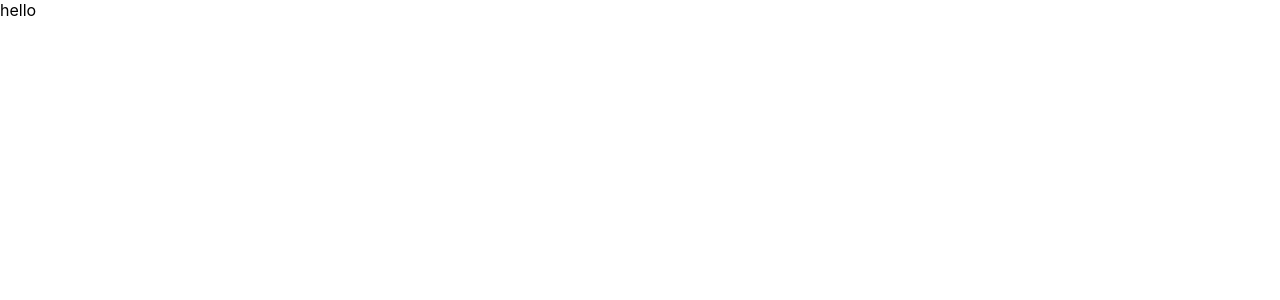
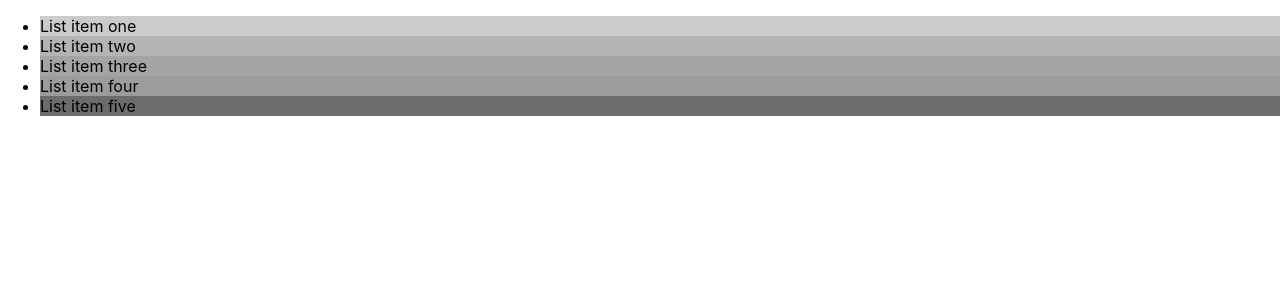
Before and after one commit to ratigumashvili/ol-academy-context-menu, a React (Create React App) app: page / in a window 1280 px wide. Shown: the top 300 px of the page. Built offline with nearby package versions, Linux system fonts and the light colour scheme.

Commit message:
step 1-2 done

```diff
--- a/src/App.js
+++ b/src/App.js
@@ -1,5 +1,11 @@
+import List from "./components/List";
+
 function App() {
-  return <div className="App">hello</div>;
+  return (
+    <div className="App">
+      <List />
+    </div>
+  );
 }
 
 export default App;
--- /dev/null
+++ b/src/components/ContextMenu.jsx
@@ -0,0 +1,7 @@
+import React from "react";
+
+const ContextMenu = ({ text }) => {
+  return <div>{text}</div>;
+};
+
+export default ContextMenu;
--- /dev/null
+++ b/src/components/List.jsx
@@ -0,0 +1,47 @@
+import { useRef, useEffect, useState } from "react";
+import { data } from "../data";
+import ContextMenu from "./ContextMenu";
+import ListItem from "./ListItem";
+
+const List = () => {
+  const ulRef = useRef();
+  const [contextBlock, setCotextBlock] = useState(false);
+  const [contextText, setContextText] = useState("");
+
+  useEffect(() => {
+    const handleRightClick = (e) => {
+      if (ulRef.current.contains(e.target)) {
+        e.preventDefault();
+        setCotextBlock(true);
+        setContextText(e.path[0].innerText);
+        console.log(e.pageX, e.pageY);
+      }
+    };
+    document.addEventListener("contextmenu", handleRightClick);
+    return () => document.removeEventListener("contextmenu", handleRightClick);
+  });
+
+  useEffect(() => {
+    const removeContext = (e) => {
+      if (!ulRef.current.contains(e.target)) {
+        setCotextBlock(false);
+        console.log("outside");
+      }
+    };
+
+    document.addEventListener("contextmenu", removeContext);
+    return () => document.removeEventListener("contextmenu", removeContext);
+  }, []);
+  return (
+    <>
+      <ul ref={ulRef}>
+        {data.map((item) => (
+          <ListItem key={item.id} {...item} />
+        ))}
+      </ul>
+      {contextBlock && <ContextMenu text={contextText} />}
+    </>
+  );
+};
+
+export default List;
--- /dev/null
+++ b/src/components/ListItem.jsx
@@ -0,0 +1,7 @@
+// import { useRef } from "react";
+
+const ListItem = ({ bg, text }) => {
+  return <li style={{ backgroundColor: bg }}>{text}</li>;
+};
+
+export default ListItem;
--- /dev/null
+++ b/src/data.js
@@ -0,0 +1,7 @@
+export const data = [
+  { id: 1, text: "List item one", bg: "#cbcbcb" },
+  { id: 2, text: "List item two", bg: "#b4b4b4" },
+  { id: 3, text: "List item three", bg: "#a4a4a4" },
+  { id: 4, text: "List item four", bg: "#9c9c9c" },
+  { id: 5, text: "List item five", bg: "#6c6c6c" },
+];
```
